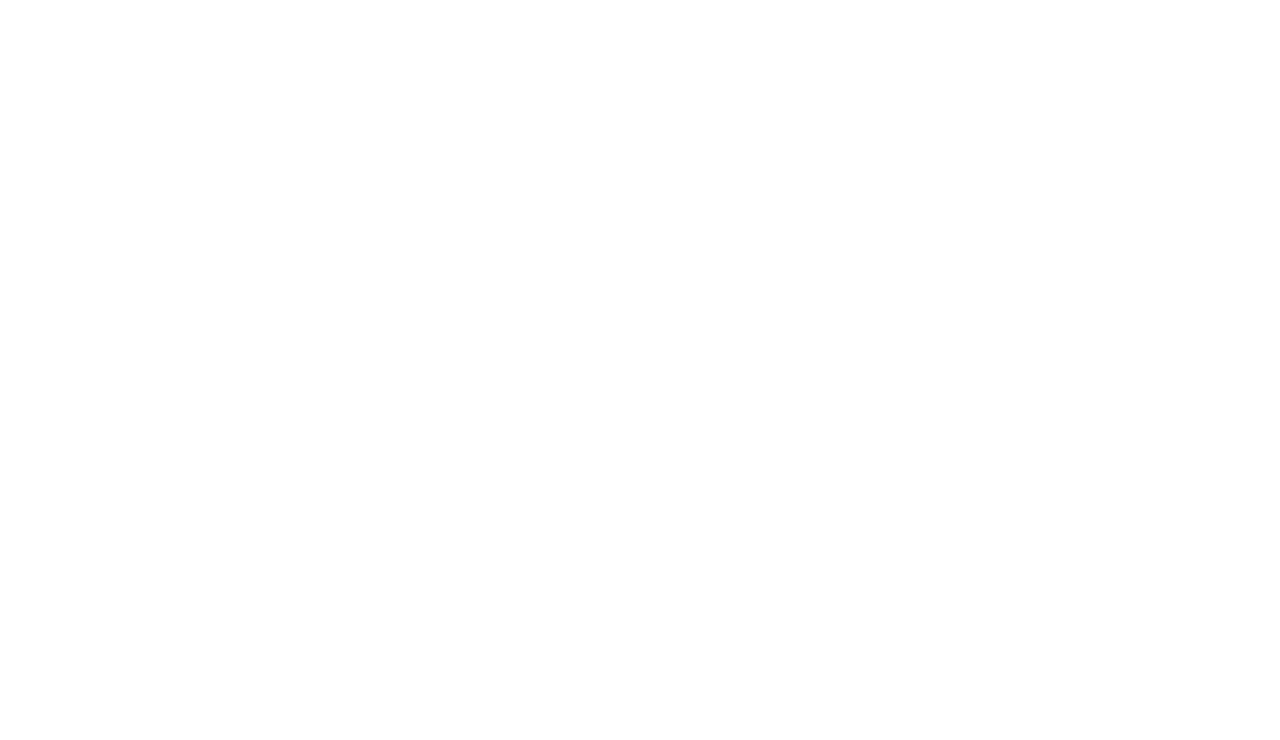
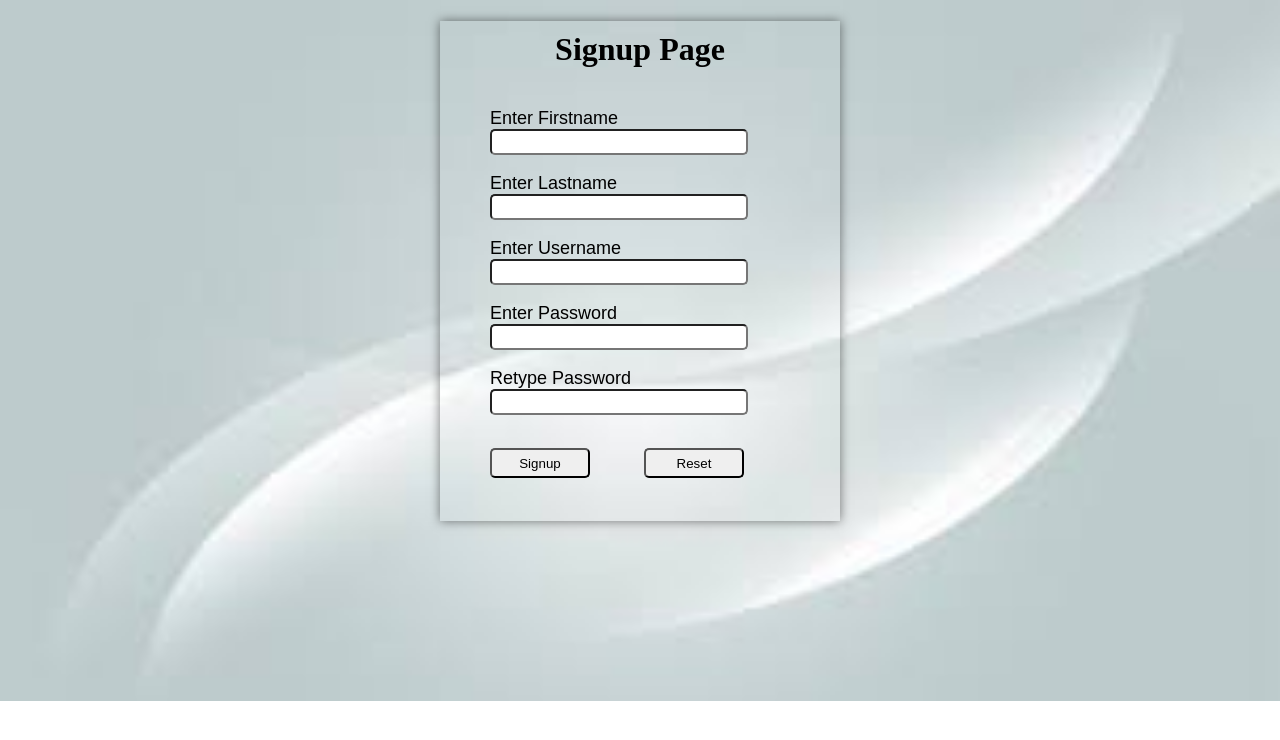
Before and after one commit to raghunandan68/17-07-2025, a plain HTML site: page signup.html in a window 1280 px wide. Drawn offline with Linux system fonts and the light colour scheme.

Commit message:
Add files via upload

```diff
--- a/signup.html
+++ b/signup.html
@@ -4,8 +4,85 @@
     <meta charset="UTF-8">
     <meta name="viewport" content="width=device-width, initial-scale=1.0">
     <title>Signup Page</title>
+    <style>
+        body{
+            background-image: url(signupimg.jpg);
+            background-repeat: no-repeat;
+            background-size: cover;
+        }
+        #container{
+            box-shadow: 0 0 10px rgba(0,0,0,0.5);
+            height: 500px;
+            width: 400px;
+            margin: 20px auto auto auto;
+
+        }
+        h1{
+            padding-top: 10px;
+            text-align: center;
+            margin-bottom: 40px;
+        }
+        label{
+            padding-left: 50px;
+            font-family: Arial, Helvetica, sans-serif;
+            font-size: large;
+        }
+        input{
+            margin-left: 50px;
+            border-radius: 5px;
+            width: 250px;
+            height: 20px;
+        }
+        button{
+            width: 100px;
+            margin-left: 50px;
+            margin-top: 15px;
+            border-radius: 5px;
+            height: 30px;
+            cursor: pointer;
+        }
+    </style>
 </head>
 <body>
-
+    <div id="container">
+        <h1>Signup Page</h1>
+        <label>Enter Firstname</label><br>
+        <input type="text" id="fname"><br><br>
+        <label>Enter Lastname</label><br>
+        <input type="text" id="lname"><br><br>
+        <label>Enter Username</label><br>
+        <input type="text" id="uname"><br><br>
+        <label>Enter Password</label><br>
+        <input type="password" id="password"><br><br>
+        <label>Retype Password</label><br>
+        <input type="password" id="rpass"><br><br>
+        <button onclick="signup()">Signup</button>
+        <button onclick="reset()">Reset</button>
+    </div>
+    <script>
+        function signup(){
+            const fn=document.getElementById("fname").value;
+            const ln=document.getElementById("lname").value;
+            const uname=document.getElementById("uname").value;
+            const p=document.getElementById("password").value;
+            const rp=document.getElementById("rpass").value;
+            if(uname=='' || p=='' || fn==''|| ln==''|| rp==''){
+                alert("Please fill all the details..");
+            }
+            else if(p!=rp){
+                alert("Passwords doesnot match..Type again");
+            }
+            else{
+                alert("Account created successfully..");
+            }
+        }
+        function reset(){
+            const fn=document.getElementById("fname").value="";
+            const ln=document.getElementById("lname").value="";
+            const uname=document.getElementById("uname").value="";
+            const p=document.getElementById("password").value="";
+            const rp=document.getElementById("rpass").value="";
+        }
+    </script>
 </body>
 </html>
```
Also changed, not shown: signupimg.jpg (added).
